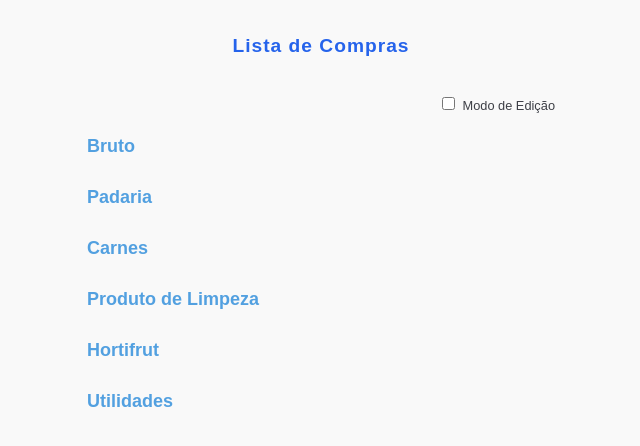
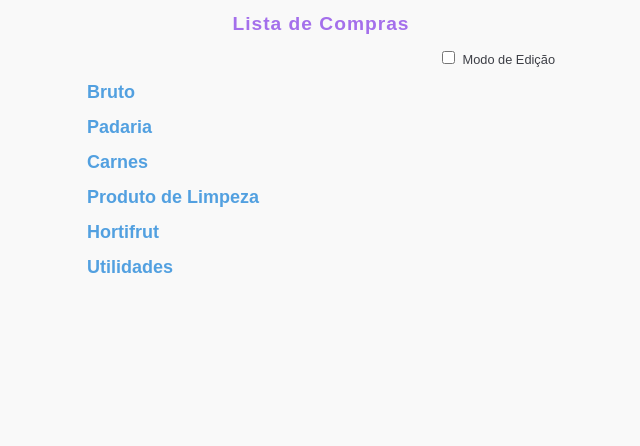
Before and after one commit to ThiagoHouse/ListaDeCompras, a Next.js app: page / in a window 1280 px wide. Shown: the top 446 px of the page, without its empty margins (319-959 px from the left). Built offline with nearby package versions, Linux system fonts and the light colour scheme.

Commit message:
Estiliza a lista

```diff
--- a/src/app/globals.css
+++ b/src/app/globals.css
@@ -122,11 +122,9 @@ body {
   font-weight: bold;
   font-size: 18px;
   margin-bottom: 2px;
-  margin-top: 16px;
+  margin-top: 2px;
   color: #52a0e0;
 }
-
-
 
 /* Adicione ao seu globals.css */
 .container {
@@ -159,3 +157,11 @@ body {
 .botao-remover:hover {
   background: #fecaca;
 }
+
+h1 {
+  font-size: 24px;
+  font-weight: bold;
+  margin-bottom: 16px;
+  text-align: center;
+  color: #a46feb;
+}
--- a/src/app/page.tsx
+++ b/src/app/page.tsx
@@ -169,13 +169,12 @@ export default function Home() {
     <div className="container">
       <h1 style={{
         textAlign: "center",
-        marginTop: 32,
-        marginBottom: 32,
+        marginTop: 8,
+        marginBottom: 8,
         fontFamily: "inherit",
         fontWeight: 700,
         fontSize: "1.2em",
         letterSpacing: "1px",
-        color: "#2563eb"
       }}>
         Lista de Compras
       </h1>
@@ -192,13 +191,13 @@ export default function Home() {
         </label>
       </div>
 
-      <div style={{ maxWidth: 500, margin: "10px auto", fontFamily: "sans-serif" }}>
+      <div style={{ maxWidth: 500, margin: "2px auto", fontFamily: "sans-serif" }}>
         {categorias.map((categoria) => (
-          <div key={categoria} style={{ marginBottom: 24 }}>
+          <div key={categoria} style={{ marginBottom: 4 }}>
             {categoriaEditando === categoria && modoEdicao ? (
               <input
                 className="input"
-                style={{ fontWeight: "bold", fontSize: "1em", marginBottom: 8, marginTop: 16 }}
+                style={{ fontWeight: "bold", fontSize: "1em", marginBottom: 8, marginTop: 8 }}
                 value={novoNomeCategoria}
                 autoFocus
                 onChange={e => setNovoNomeCategoria(e.target.value)}
@@ -212,7 +211,7 @@ export default function Home() {
             ) : (
               <h2
                 className="categoria-titulo"
-                style={{ marginBottom: 8, marginTop: 16, display: "flex", alignItems: "center" }}
+                style={{ marginBottom: 8, marginTop: 8, display: "flex", alignItems: "center" }}
               >
                 {categoria}
                 {modoEdicao && (
```
